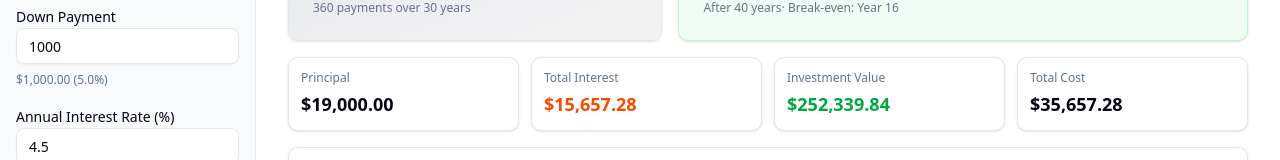
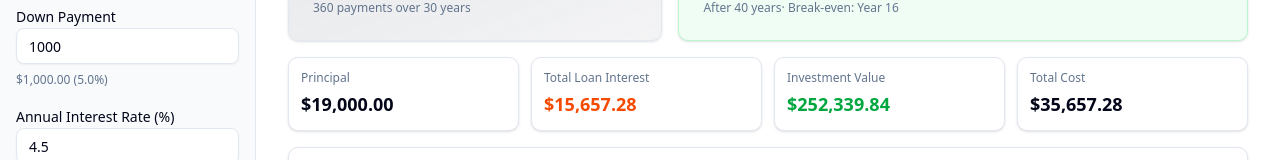
Before and after one commit to MorganKryze/loan-profitability-simulator, a SvelteKit app in the folder simulator/: page / in a window 1280 px wide. Shown: the part 209-369 px from the top of the page. Built offline with nearby package versions, Linux system fonts and the light colour scheme.

Commit message:
🚑 fix: clarify label for total loan interest display

```diff
--- a/simulator/src/routes/+page.svelte
+++ b/simulator/src/routes/+page.svelte
@@ -376,7 +376,7 @@
 					<p class="text-lg font-semibold mt-1">{formatCurrency(principal)}</p>
 				</div>
 				<div class="rounded-lg border bg-card p-3 shadow-sm">
-					<p class="text-xs text-muted-foreground">Total Interest</p>
+					<p class="text-xs text-muted-foreground">Total Loan Interest</p>
 					<p class="text-lg font-semibold text-chart-1 mt-1">{formatCurrency(totalInterest)}</p>
 				</div>
 				<div class="rounded-lg border bg-card p-3 shadow-sm">
```
